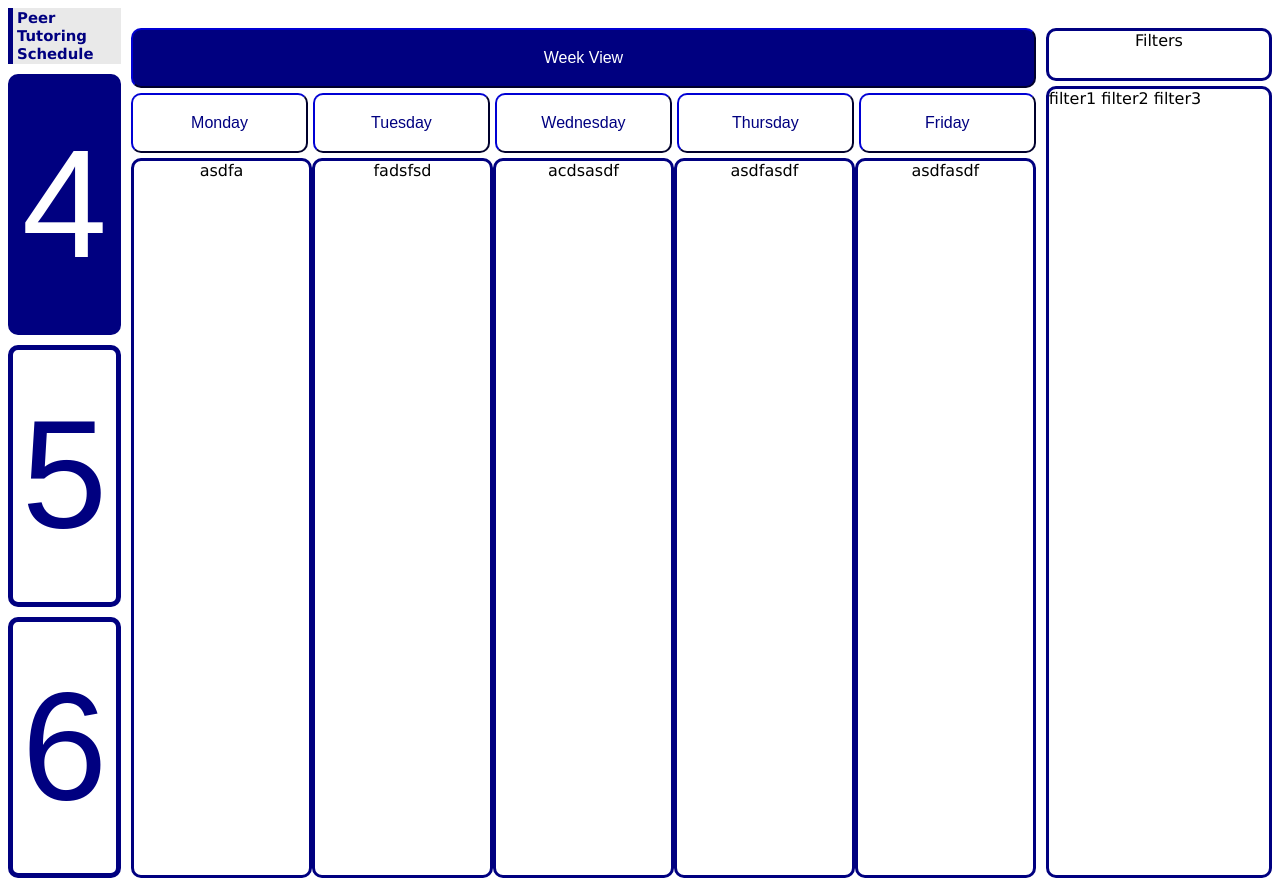
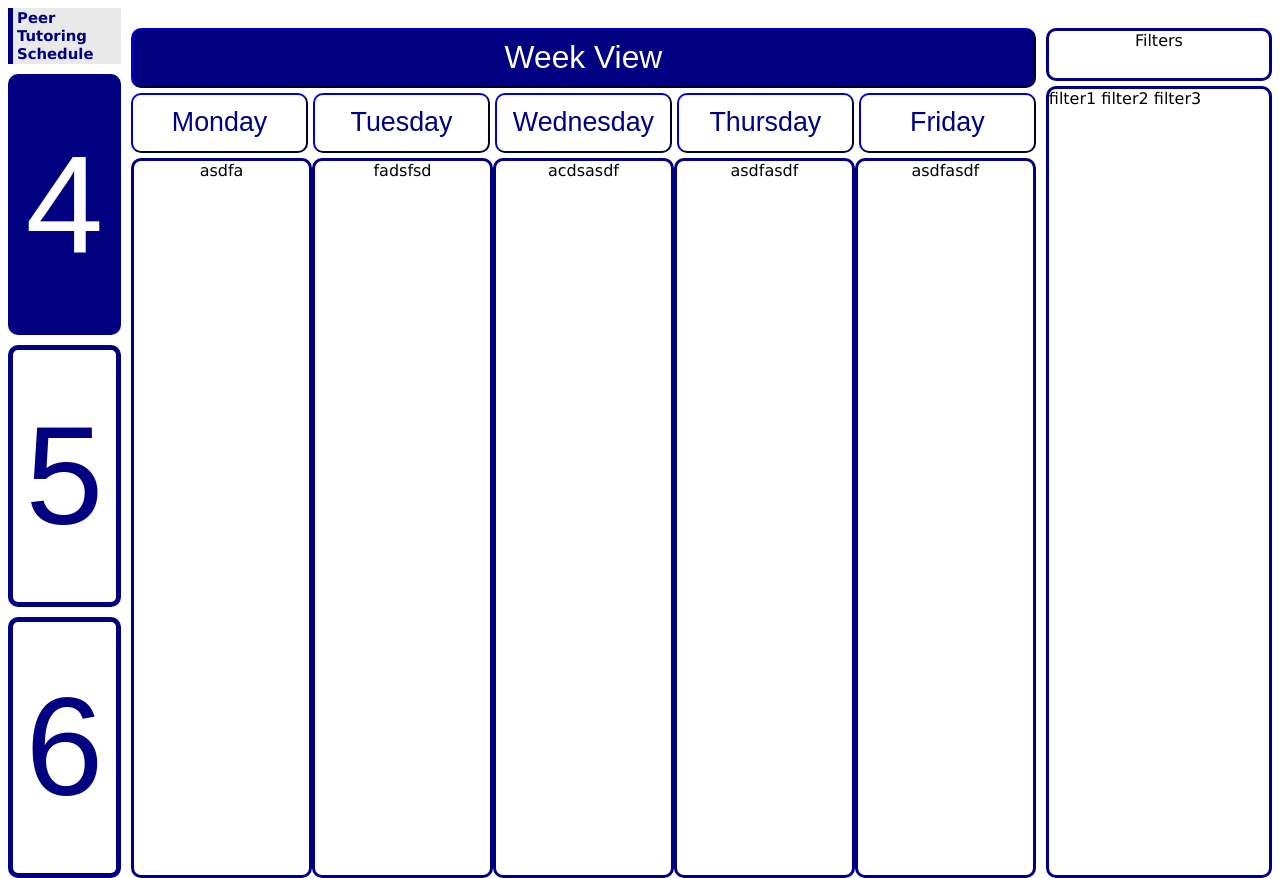
Before and after one commit to matthewru/peertutoringapp, a Django app: page /playground/schedule/ in a window 1280 px wide. Run offline with Django 4.2, Linux system fonts and the light colour scheme.

Commit message:
add fittext

```diff
--- a/playground/static/css/schedule.css
+++ b/playground/static/css/schedule.css
@@ -22,8 +22,7 @@ body{
     border-color:navy;
     color: navy;
     background-color: white;
-    text-align: center;
-    font-size:12vw;
+    /* text-align: center; */
 }
 .period.selected{
     background-color: navy;
@@ -61,10 +60,20 @@ body{
     color: navy;
     border: 3px solid var();
     border-color: navy;
-    font-size: 100%;
+    border-radius:10px;
+}
+#week-view{
+    background-color: white;
+    color: navy;
+    border: 3px solid var();
+    border-color: navy;
     border-radius:10px;
 }
 .day.selected{
+    background-color: navy;
+    color: white;
+}
+#week-view.selected{
     background-color: navy;
     color: white;
 }
--- a/playground/templates/schedule.html
+++ b/playground/templates/schedule.html
@@ -17,7 +17,7 @@
             <button class = "period" id = "period-6">6</button>
         </div>
         <div class = "main-content">
-            <button class = "day" id = "week-view">Week View</button>
+            <button id = "week-view">Week View</button>
             <div class = "days">
                 <button class = "day" id = "mon">Monday</button>
                 <button class = "day" id = "tue">Tuesday</button>
@@ -51,6 +51,9 @@
     <script src="{% static 'js/jquery.fittext.js' %}"></script>
     <script>
         jQuery("#app-title").fitText(0.7);
+        jQuery(".period").fitText(0.065);
+        jQuery(".day").fitText(0.6);
+        jQuery("#week-view").fitText(2.8);
     </script>
 </body>
 </html>
```
